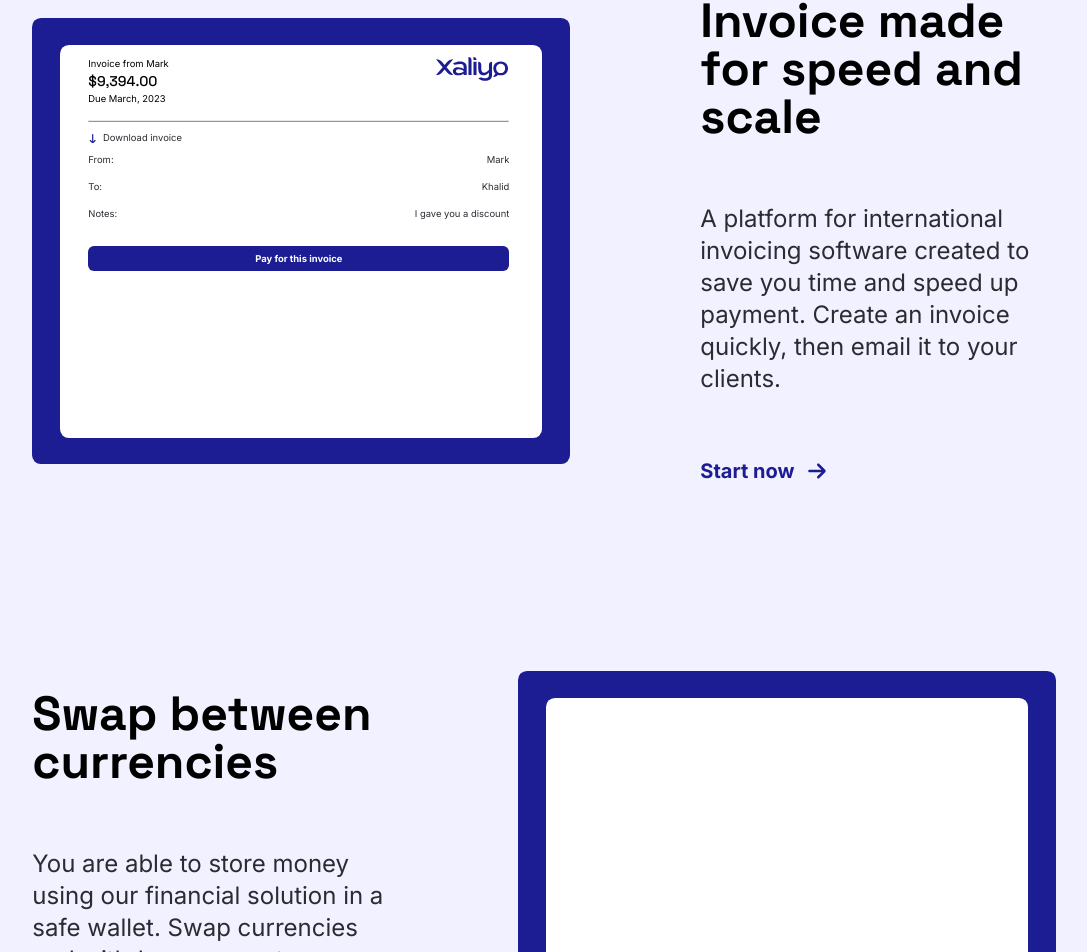
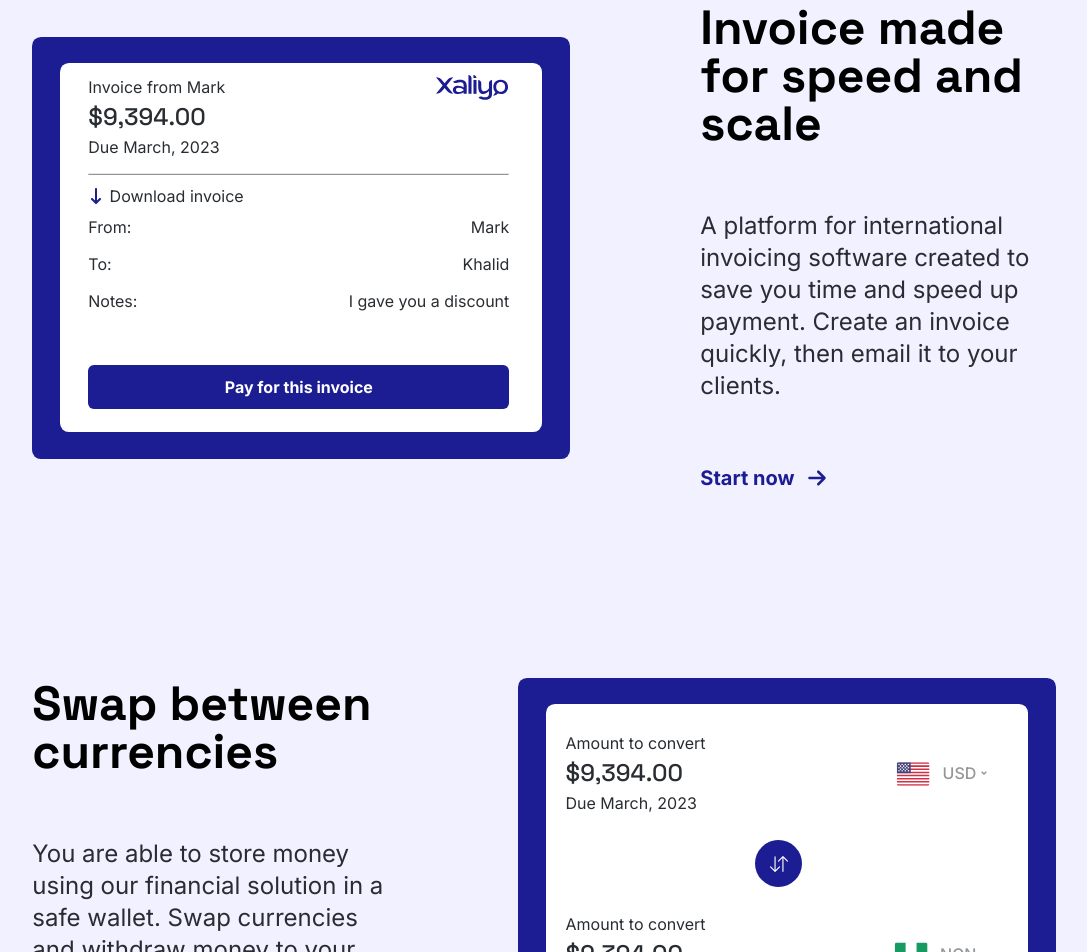
Before and after one commit to Mister-ecks/paydeal, a Next.js app: page / in a window 1280 px wide. Shown: the part 2624-3576 px from the top of the page, without its empty margins (96-1183 px from the left). Built offline with nearby package versions, Linux system fonts and the light colour scheme.

Commit message:
Update: Third card done

```diff
--- a/src/components/Main/Product/FirstSection/index.tsx
+++ b/src/components/Main/Product/FirstSection/index.tsx
@@ -21,7 +21,7 @@
             {/* card */}
           <div className={`bg-[#1C1C93] rounded-[0.557rem]  w-[22.356rem] py-[1.003rem] px-[1.04rem]  md:px-[1.75rem] md:py-[1.656rem] ${chatCardInView ? "animate__animated animate__fadeInRight image-delay" : ""} md:w-[34.625rem]`}>
             {/* White chat background */}
-            <div ref={chatCardRef} className="bg-white w-[20.276rem] h-[14.594rem] rounded-[0.557rem] md:w-[30.125rem] md:h-[24.563rem] mx-auto my-auto ">
+            <div ref={chatCardRef} className="bg-white w-[20.276rem]  rounded-[0.557rem] md:w-[30.125rem]  mx-auto my-auto ">
               {/* Chat wrapper */}
               <div className="pl-[1.5rem] pt-[1.226rem] pr-[1.228rem] ">
                 {/*White Chat div */}
@@ -32,7 +32,7 @@
                 </div>
 
                 {/* Blue chat div */}
-                <div ref={chatCardRef} className={`bg-[#1C1C93]  drop-shadow-lg rounded-[1.114rem] py-[0.56rem] md:py-[1rem] px-[0.957rem] md:px-[1.625rem] max-w-[12rem] ml-auto mt-[1.82rem] md:mt-[3.063rem] md:max-w-[20rem] ${chatCardInView ? "animate__animated animate__bounceInRight animate__slow" : ""}`}>
+                <div ref={chatCardRef} className={`bg-[#1C1C93]  drop-shadow-lg rounded-[1.114rem] py-[0.56rem] md:py-[1rem] px-[0.957rem] md:px-[1.625rem] max-w-[12rem] ml-auto mt-[26px] md:mt-[3.063rem] md:max-w-[20rem] ${chatCardInView ? "animate__animated animate__bounceInRight animate__slow" : ""}`}>
                   <p className="text-[0.52rem] text-center text-[white] font-normal md:text-sm">
                     Yes, it&apos;s available. Make payment below.
                   </p>
--- a/src/components/Main/Product/SecondSection/index.tsx
+++ b/src/components/Main/Product/SecondSection/index.tsx
@@ -26,15 +26,15 @@
             {/* card */}
           <div className={`bg-[#1C1C93] rounded-[0.557rem]  w-[22.356rem] py-[1.003rem] px-[1.04rem]  md:px-[1.75rem] md:py-[1.656rem] ${chatCardInView ? "animate__animated animate__fadeInLeft image-delay" : ""} md:w-[34.625rem]`}>
             {/* White chat background */}
-            <div ref={chatCardRef} className="bg-white w-[20.276rem] h-[14.594rem] rounded-[0.557rem] md:w-[30.125rem] md:h-[24.563rem] mx-auto my-auto ">
+            <div ref={chatCardRef} className="bg-white w-[20.276rem]  rounded-[0.557rem] md:w-[30.125rem]  mx-auto my-auto ">
               {/* Chat wrapper */}
               <div className="pl-[0.995rem] pt-[0.737rem] pr-[1.228rem] pb-[0.884rem]  md:pl-[1.75rem] md:pt-[0.75rem] md:pb-[1.438rem] md:pr-[2.062rem] ">
                 {/* Invoice Details */}
                 <div className="flex justify-between items-start">
                 <div className="text-left">
-                <p className="text-[0.589rem] font-normal">Invoice from Mark</p>
-                <h1 className="text-[0.884rem] font-medium font-space">$9,394.00</h1>
-                <p className="text-[0.589rem] font-normal ">Due March, 2023</p>
+                <p className="text-[0.589rem] font-normal md:text-[16px] text-[#292D32]">Invoice from Mark</p>
+                <h1 className="text-[0.884rem] font-medium font-space md:text-[24px] text-[#292D32]">$9,394.00</h1>
+                <p className="text-[0.589rem] font-normal md:text-[16px] text-[#292D32]">Due March, 2023</p>
                </div>
 
                <div>
@@ -49,32 +49,32 @@
                 {/* Invoice Details */}
                 <div className="mt-[9.43px] flex-col justify-between">
                   <div className="flex items-center">
-                  <FaArrowDownLong className="text-[9.43px] font-light  text-[#1c1c93] t"/>
-                  <p className="text-[9.43px] text-[#292D32] pl-[5.31px]">Download invoice</p>
+                  <FaArrowDownLong className="text-[9.43px] md:text-[16px] font-light  text-[#1c1c93] t"/>
+                  <p className="text-[9.43px] md:text-[16px] text-[#292D32] pl-[5.31px]">Download invoice</p>
                   </div>
                   <div className="mt-[7.08px] flex-col space-y-[12.97px]">
                   <div className="mt-[7.08px] flex-col space-y-[12.97px]">
                         {/* First Detail */}
                         <div className="flex justify-between">
-                          <p className="text-[9.43px] text-[#292D32] font-normal">From:</p>
-                          <p className="text-[9.43px] text-[#292D32] font-normal">Mark</p>
+                          <p className="text-[9.43px] text-[#292D32] font-normal md:text-[16px]">From:</p>
+                          <p className="text-[9.43px] md:text-[16px] text-[#292D32] font-normal">Mark</p>
                         </div>
                         {/* Second Detail */}
                         <div className="flex justify-between">
-                          <p className="text-[9.43px] text-[#292D32] font-normal">To:</p>
-                          <p className="text-[9.43px] text-[#292D32] font-normal">Khalid</p>
+                          <p className="text-[9.43px] text-[#292D32] font-normal md:text-[16px]">To:</p>
+                          <p className="text-[9.43px] text-[#292D32] font-normal md:text-[16px]">Khalid</p>
                         </div>
                         {/* Third Detail */}
                         <div className="flex justify-between">
-                          <p className="text-[9.43px] text-[#292D32] font-normal">Notes:</p>
-                          <p className="text-[9.43px] text-[#292D32] font-normal">I gave you a discount</p>
+                          <p className="text-[9.43px] text-[#292D32] font-normal md:text-[16px]">Notes:</p>
+                          <p className="text-[9.43px] md:text-[16px] text-[#292D32] font-normal">I gave you a discount</p>
                         </div>
                   </div>
 
                   </div>
 
-                  <div className="mt-[22.41px]">
-                    <button className="text-[9.43px] pt-[5.9px] pb-[5.05px] w-full rounded-[5.9px] bg-[#1C1C93] text-white font-bold">Pay for this invoice</button>
+                  <div className="mt-[22.41px] md:mt-[52px]">
+                    <button className="text-[9.43px] pt-[5.9px] md:pt-[10px] pb-[5.05px] md:pb-[10px] w-full rounded-[5.9px] bg-[#1C1C93] md:text-[16px]  text-white font-bold">Pay for this invoice</button>
                   </div>
 
                 </div>
--- a/src/components/Main/Product/ThirdSection/index.tsx
+++ b/src/components/Main/Product/ThirdSection/index.tsx
@@ -3,6 +3,11 @@
 import { useInView } from "react-intersection-observer";
 import "animate.css"
 import Image from "next/image";
+import { RiArrowDropDownLine } from "react-icons/ri";
+import { BsArrowDownUp } from "react-icons/bs";
+
+
+
 import { FaArrowRight } from "react-icons/fa6";
 const ThirdSection = () => {
     const { ref: paymentRef, inView: paymentInView } = useInView({triggerOnce: true});
@@ -21,9 +26,56 @@
             {/* card */}
           <div className={`bg-[#1C1C93] rounded-[0.557rem]  w-[22.356rem] py-[1.003rem] px-[1.04rem]  md:px-[1.75rem] md:py-[1.656rem] ${chatCardInView ? "animate__animated animate__fadeInRight image-delay" : ""} md:w-[34.625rem]`}>
             {/* White chat background */}
-            <div ref={chatCardRef} className="bg-white w-[20.276rem] h-[14.594rem] rounded-[0.557rem] md:w-[30.125rem] md:h-[24.563rem] mx-auto my-auto ">
+            <div ref={chatCardRef} className="bg-white w-[20.276rem]  rounded-[0.557rem] md:w-[30.125rem]  mx-auto my-auto ">
               {/* Chat wrapper */}
-              <div className="pl-[1.5rem] pt-[1.226rem] pr-[1.228rem] ">
+              <div className="pl-[19.83px] pt-[27.04px] pr-[35.45px]">
+                  <div className="flex-col flex">
+                    <div>
+                        {/* Swap Currencies */}
+                      <div className="flex justify-between items-center">
+                <div className="text-left">
+                <p className="text-[0.589rem] font-normal md:text-[16px] text-[#292D32]">Amount to convert</p>
+                <h1 className="text-[0.884rem] font-medium text-[#292D32] font-space md:text-[24px]">$9,394.00</h1>
+                <p className="text-[0.589rem] font-normal md:text-[16px] text-[#292D32]">Due March, 2023</p>
+               </div>
+
+               <div className="flex items-center">
+               {/* currency */}
+                <div className="flex">
+                  <Image src="/assets/images/US.svg" width={21.03} height={15.02} alt="Us country flag" className="md:w-[35px] md:h-[25px]"/>
+                  <p className="text-[14.42px] leading-[25.2px] text-[#292D32]/50 font-medium ml-[11.42px] md:text-[16px]">USD</p>
+                </div>
+                  <div>
+                    <RiArrowDropDownLine className="text-[#292D32]/50 font-medium text-[14.42px] md:text-[16px]"/>
+                  </div>
+               </div>
+                </div>
+                {/* <div className="border-b-[#292D32]/50 border my-[28.84px] z-10"></div> */}
+                {/* Swap icon */}
+                <div className="bg-[#1C1C93]   mx-auto flex justify-center items-center rounded-full w-[28.84px] h-[28.84px] md:w-[47px] md:h-[47px] z-50  my-[25px]">
+                  <BsArrowDownUp className="text-white inline  mx-auto my-auto text-xs md:text-lg"/>
+                </div>
+                {/* Currency second part */}
+                <div className="flex justify-between items-center mb-[40.26px] md:mb-[67px]">
+                <div className="text-left">
+                <p className="text-[0.589rem] font-normal md:text-[16px] text-[#292D32]">Amount to convert</p>
+                <h1 className="text-[0.884rem] font-medium text-[#292D32] font-space md:text-[24px]">$9,394.00</h1>
+                <p className="text-[0.589rem] font-normal md:text-[16px] text-[#292D32]">Due March, 2023</p>
+               </div>
+
+               <div className="flex items-center">
+               {/* currency */}
+                <div className="flex">
+                  <Image src="/assets/images/NG.svg" width={21.03} height={15.02} alt="Nigeria country flag" className="md:w-[35px] md:h-[25px]"/>
+                  <p className="text-[14.42px] leading-[25.2px] md:text-[16px] text-[#292D32]/50 font-medium ml-[11.42px]">NGN</p>
+                </div>
+                  <div>
+                    <RiArrowDropDownLine className="text-[#292D32]/50 font-medium md:text-[16px] text-[14.42px]"/>
+                  </div>
+               </div>
+                </div>
+                      </div>
+                  </div>
 
               </div>
             </div>
```
Also changed, not shown: public/assets/images/NG.svg (added), public/assets/images/US.svg (added).
